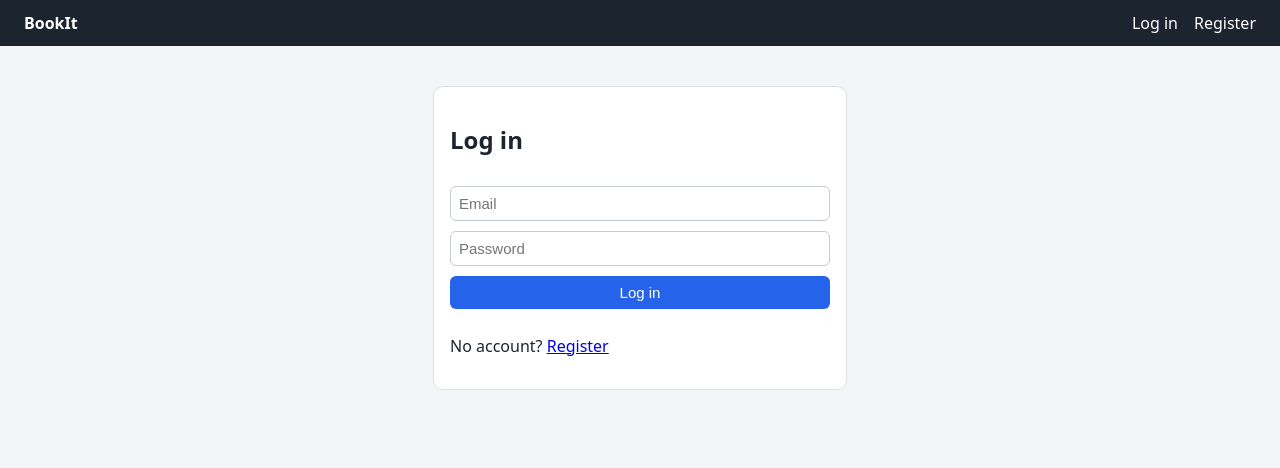
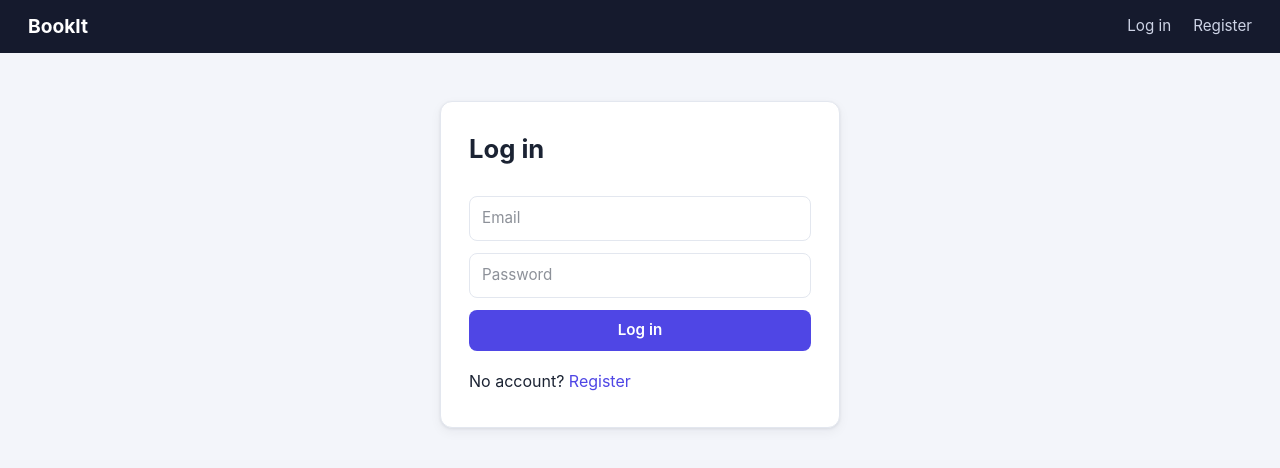
Before and after one commit to akingori371-oss/Urban-nest, a React (Vite) app in the folder plots/bookit-ui/: page /login in a window 1280 px wide. Shown: the top 468 px of the page. Built offline with nearby package versions, Linux system fonts and the light colour scheme.

Commit message:
feat: refactor CSS styles with Tailwind integration and improved component design

```diff
--- a/plots/bookit-ui/src/index.css
+++ b/plots/bookit-ui/src/index.css
@@ -1,16 +1,124 @@
-body { margin: 0; font-family: system-ui, Arial, sans-serif; background: #f4f5f7; color: #1c2430; }
-.nav { display: flex; justify-content: space-between; align-items: center; padding: 12px 24px; background: #1c2430; color: #fff; }
-.nav a { color: #fff; margin-left: 16px; text-decoration: none; }
-.nav .brand { font-weight: 700; margin-left: 0; }
-.nav span { margin-right: 12px; }
-.container { max-width: 960px; margin: 24px auto; padding: 0 16px; }
-.card { background: #fff; border: 1px solid #dde1e7; border-radius: 10px; padding: 16px; }
-.card.narrow { max-width: 380px; margin: 40px auto; display: flex; flex-direction: column; gap: 10px; }
-.grid { display: grid; grid-template-columns: repeat(auto-fill, minmax(260px, 1fr)); gap: 16px; margin-top: 16px; }
-.row { display: flex; gap: 12px; align-items: flex-end; flex-wrap: wrap; }
-.row label { display: flex; flex-direction: column; font-size: 14px; gap: 4px; }
-input { padding: 8px; border: 1px solid #c5cbd3; border-radius: 6px; font-size: 15px; }
-button { padding: 8px 14px; border: 0; border-radius: 6px; background: #2563eb; color: #fff; font-size: 15px; cursor: pointer; }
-button:hover { background: #1d4ed8; }
-.error { color: #b91c1c; }
-.success { color: #15803d; }
+@import "tailwindcss";
+
+/* Base element styles and the older component classes live inside Tailwind's layers,
+   so Tailwind utility classes (like text-white or px-6) always win over them. */
+
+@layer base {
+  :root {
+    --bg: #f3f5fa;
+    --text: #1b2333;
+    --muted: #667085;
+    --border: #e3e7ef;
+    --primary: #4f46e5;
+    --primary-dark: #4338ca;
+    --nav: #151a2d;
+    --danger: #c62828;
+    --success: #1b7f46;
+    --radius: 12px;
+    --shadow: 0 1px 3px rgba(16, 24, 40, 0.08), 0 4px 12px rgba(16, 24, 40, 0.05);
+  }
+
+  body {
+    margin: 0;
+    font-family: "Inter", system-ui, -apple-system, "Segoe UI", Arial, sans-serif;
+    background: var(--bg);
+    color: var(--text);
+    line-height: 1.5;
+  }
+
+  h2 { margin: 0 0 16px; font-size: 1.6rem; font-weight: 700; }
+  h3 { margin: 0 0 6px; font-size: 1.15rem; font-weight: 700; }
+  h4 { margin: 0 0 6px; font-weight: 700; }
+  p { margin: 6px 0; }
+  small { color: var(--muted); }
+  a { color: var(--primary); text-decoration: none; }
+  a:hover { text-decoration: underline; }
+
+  input {
+    padding: 10px 12px;
+    border: 1px solid var(--border);
+    border-radius: 8px;
+    font-size: 0.95rem;
+    background: #fff;
+    color: var(--text);
+  }
+  input:focus { outline: 2px solid var(--primary); outline-offset: 1px; border-color: transparent; }
+}
+
+@layer components {
+  /* Navbar */
+  .nav {
+    display: flex;
+    justify-content: space-between;
+    align-items: center;
+    padding: 12px 28px;
+    background: var(--nav);
+    color: #fff;
+    position: sticky;
+    top: 0;
+    z-index: 10;
+  }
+  .nav > div { display: flex; align-items: center; gap: 4px; }
+  .nav a { color: #cdd3e5; margin-left: 18px; font-size: 0.95rem; }
+  .nav a:hover { color: #fff; text-decoration: none; }
+  .nav .brand { color: #fff; font-weight: 700; font-size: 1.2rem; margin-left: 0; margin-right: 8px; }
+  .nav span { color: #cdd3e5; margin-right: 14px; font-size: 0.9rem; }
+  .nav button { background: transparent; border: 1px solid #4a5270; padding: 6px 12px; }
+  .nav button:hover { background: #fff; color: var(--nav); }
+
+  /* Layout */
+  .container { max-width: 1000px; margin: 28px auto; padding: 0 20px; }
+  .grid { display: grid; grid-template-columns: repeat(auto-fill, minmax(270px, 1fr)); gap: 18px; margin-top: 18px; }
+  .row { display: flex; gap: 12px; align-items: flex-end; flex-wrap: wrap; margin: 10px 0; }
+  .row label { display: flex; flex-direction: column; gap: 4px; font-size: 0.85rem; color: var(--muted); font-weight: 600; }
+
+  /* Cards */
+  .card {
+    background: #fff;
+    border: 1px solid var(--border);
+    border-radius: var(--radius);
+    padding: 18px;
+    box-shadow: var(--shadow);
+  }
+  .grid .card { display: flex; flex-direction: column; }
+  .grid .card .row { margin-top: auto; padding-top: 10px; }
+  .card.narrow {
+    max-width: 400px;
+    margin: 48px auto;
+    display: flex;
+    flex-direction: column;
+    gap: 12px;
+    padding: 28px;
+  }
+
+  /* Buttons */
+  button, .row a {
+    display: inline-block;
+    padding: 9px 16px;
+    border: 0;
+    border-radius: 8px;
+    background: var(--primary);
+    color: #fff;
+    font-size: 0.95rem;
+    font-weight: 600;
+    cursor: pointer;
+    transition: background 0.15s;
+  }
+  button:hover, .row a:hover { background: var(--primary-dark); text-decoration: none; }
+
+  /* Messages */
+  .error {
+    color: var(--danger);
+    background: #fdecec;
+    border: 1px solid #f6c9c9;
+    padding: 10px 14px;
+    border-radius: 8px;
+  }
+  .success {
+    color: var(--success);
+    background: #e8f6ee;
+    border: 1px solid #c3e7d0;
+    padding: 10px 14px;
+    border-radius: 8px;
+  }
+}
```
